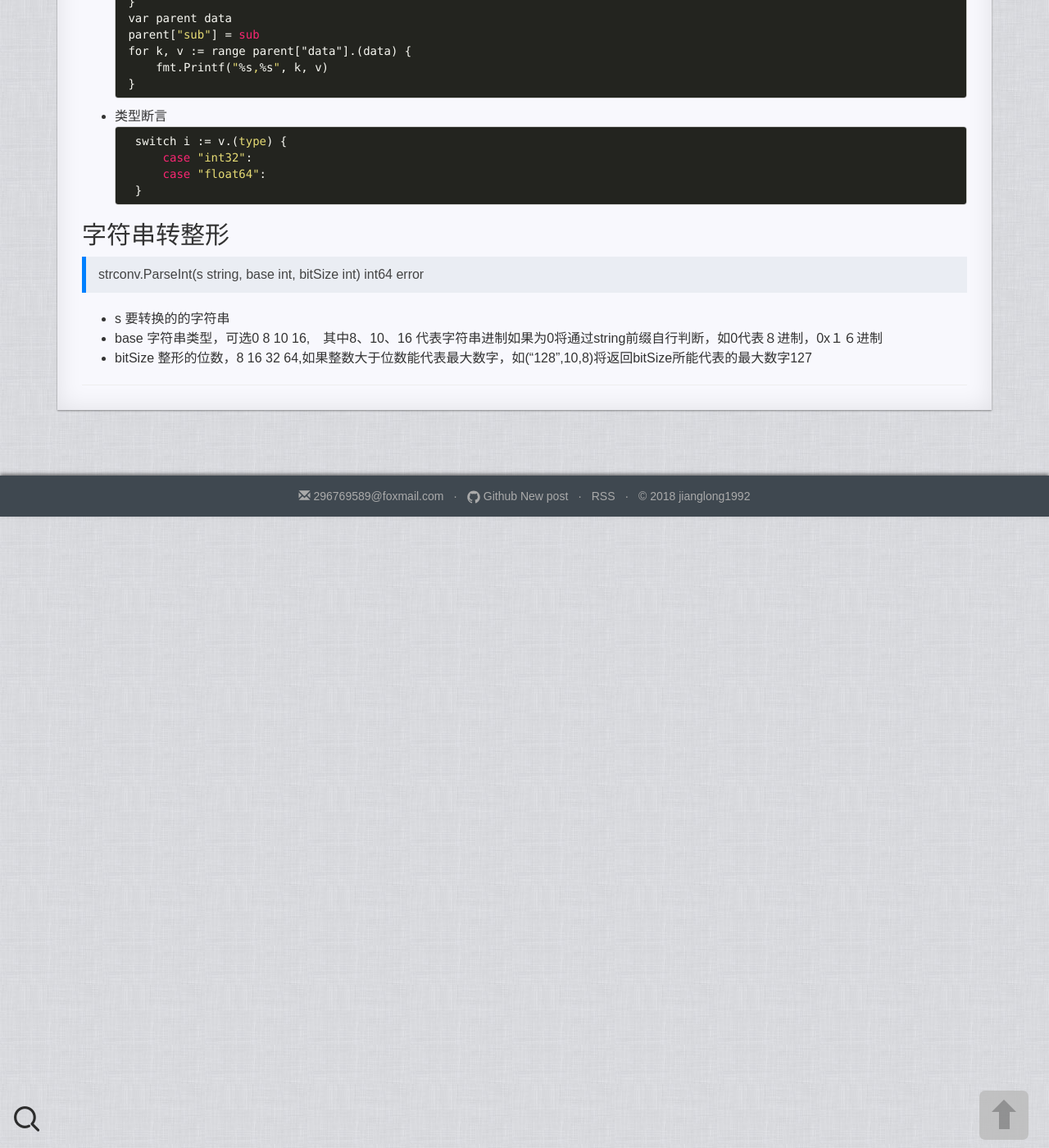
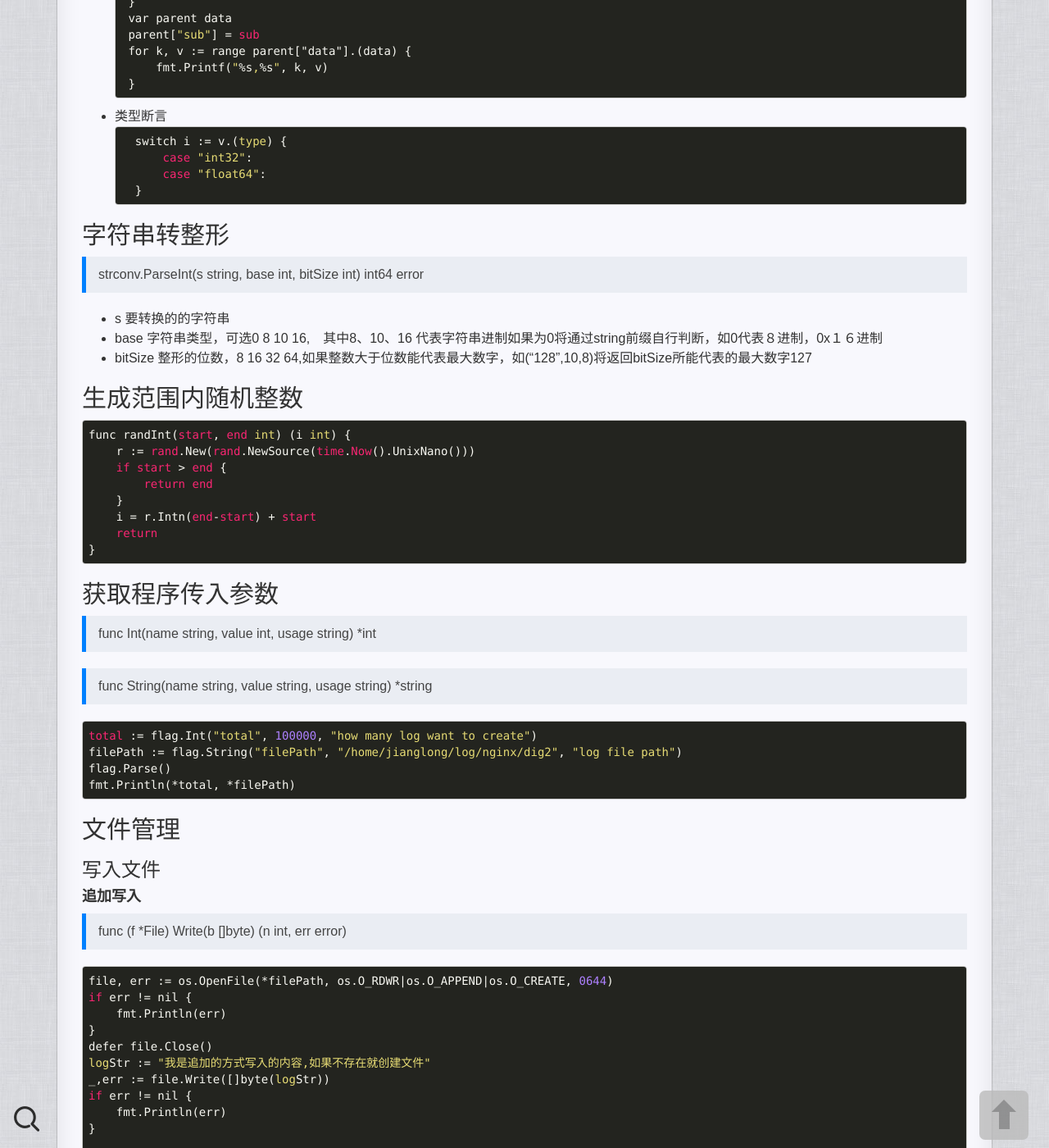
Before and after one commit to crusj/crusj.github.io, a Jekyll site: the page built from _posts/golang/2018-09-23-03.md, in a window 1280 px wide and 1400 px high, scrolled down 541 px. Shown: the whole window at 82% size. Built offline with Jekyll 4.4.1, drawn with Linux system fonts in a browser that asks for light colours; some of the changed text lies outside the part shown.

Commit message:
update golang 知识点

````diff
--- a/_posts/golang/2018-09-23-03.md
+++ b/_posts/golang/2018-09-23-03.md
@@ -39,3 +39,63 @@ category: golang
 * s 要转换的的字符串
 * base 字符串类型，可选0 8 10 16,　其中8、10、16 代表字符串进制如果为0将通过string前缀自行判断，如0代表８进制，0x１６进制
 * bitSize 整形的位数，8 16 32 64,如果整数大于位数能代表最大数字，如("128",10,8)将返回bitSize所能代表的最大数字127
+
+## 生成范围内随机整数
+
+```
+func randInt(start, end int) (i int) {
+    r := rand.New(rand.NewSource(time.Now().UnixNano()))
+    if start > end {
+        return end
+    }
+    i = r.Intn(end-start) + start
+    return
+}
+```
+
+## 获取程序传入参数
+
+> func Int(name string, value int, usage string) *int
+
+> func String(name string, value string, usage string) *string
+
+
+```
+total := flag.Int("total", 100000, "how many log want to create")
+filePath := flag.String("filePath", "/home/jianglong/log/nginx/dig2", "log file path")
+flag.Parse()
+fmt.Println(*total, *filePath)
+```
+
+## 文件管理
+
+### 写入文件
+
+####  追加写入
+
+> func (f *File) Write(b []byte) (n int, err error)
+
+```
+file, err := os.OpenFile(*filePath, os.O_RDWR|os.O_APPEND|os.O_CREATE, 0644)
+if err != nil {
+    fmt.Println(err)
+}
+defer file.Close()
+logStr := "我是追加的方式写入的内容,如果不存在就创建文件"
+_,err := file.Write([]byte(logStr))
+if err != nil {
+    fmt.Println(err)
+}
+
+```
+
+#### 覆盖文件
+
+> func WriteFile(filename string, data []byte, perm os.FileMode) error
+
+```
+err := ioutil.WriteFile(file_path,[]byte("我是覆盖写入的内容"),0644)
+if err != nil {
+    fmt.Println(err)
+}
+```
````
